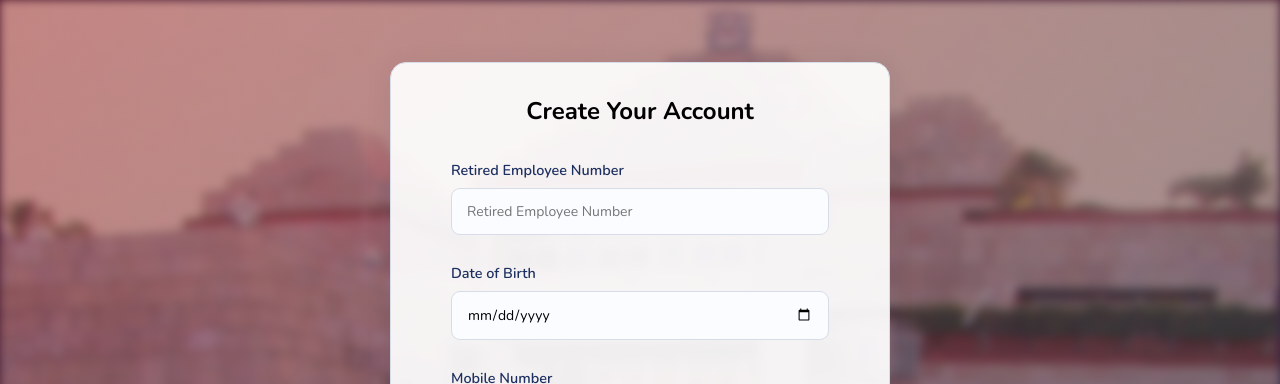
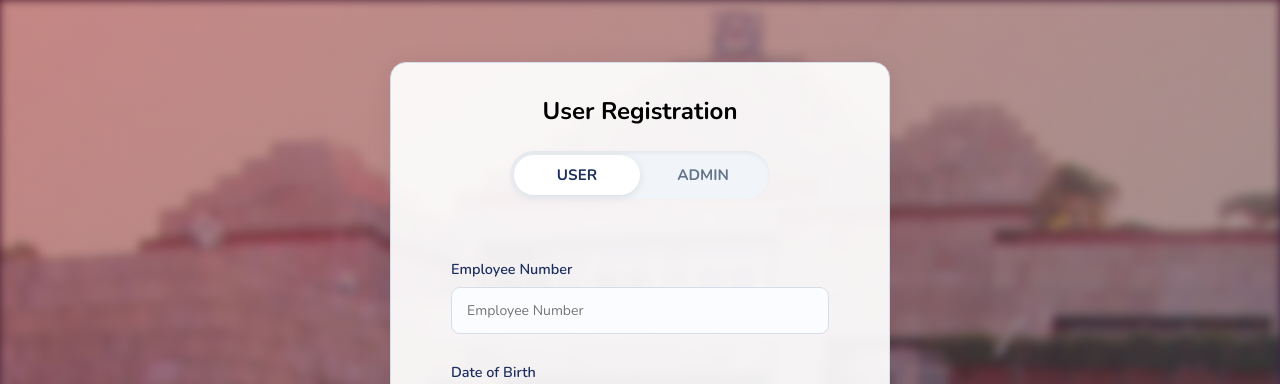
Before and after one commit to Shrutik-0101/Hamesha-Nalconian-Portal, a React (Vite) app: page /register in a window 1280 px wide. Shown: the top 384 px of the page. Built offline with nearby package versions, Linux system fonts and the light colour scheme; no server answers.

Commit message:
feat: enhance login and registration forms with role selection and validation updates

```diff
--- a/src/pages/Login.jsx
+++ b/src/pages/Login.jsx
@@ -17,11 +17,12 @@ export default function Login() {
   const [showPassword, setShowPassword] = useState(false);
   const [captchaToken, setCaptchaToken] = useState(null);
   const [isLoading, setIsLoading] = useState(false);
+  const [role, setRole] = useState('USER');
 
   const validateForm = () => {
     const newErrors = {};
-    if (!formData.employeeNumber || !/^\d+$/.test(formData.employeeNumber)) {
-      newErrors.employeeNumber = 'Retired Employee Number is required (numbers only).';
+    if (!formData.employeeNumber || !/^\d{6}$/.test(formData.employeeNumber)) {
+      newErrors.employeeNumber = 'Employee Number is required (exactly 6 digits).';
     }
     if (!formData.password) {
       newErrors.password = 'Password is required.';
@@ -48,7 +49,7 @@ export default function Login() {
 
     setIsLoading(true);
     try {
-      const data = await loginUser({ ...formData, captchaToken });
+      const data = await loginUser({ ...formData, captchaToken, role });
 
       localStorage.setItem('token', data.token);
       localStorage.setItem('user', JSON.stringify(data.user));
@@ -75,15 +76,78 @@ export default function Login() {
       <ToastContainer />
       <div className="auth-page">
         <div className="card auth-card" style={{ maxWidth: '400px', margin: '4rem auto', padding: '2rem' }}>
-          <h2 style={{ textAlign: 'center', marginBottom: '0.3rem', color: '#1d2f60' }}>Login to Your Account</h2>
+          <h2 style={{ textAlign: 'center', marginBottom: '1.5rem', color: '#1d2f60' }}>
+            {role === 'ADMIN' ? 'Admin Login' : 'User Login'}
+          </h2>
+
+          <div className="role-switch-container" style={{ display: 'flex', justifyContent: 'center', marginBottom: '2rem' }}>
+            <div style={{
+              position: 'relative',
+              display: 'flex',
+              background: '#f1f5f9',
+              borderRadius: '30px',
+              padding: '4px',
+              width: '260px',
+              boxShadow: 'inset 0 2px 4px rgba(0,0,0,0.06)'
+            }}>
+              <div style={{
+                position: 'absolute',
+                top: '4px',
+                left: role === 'USER' ? '4px' : '130px',
+                width: '126px',
+                height: 'calc(100% - 8px)',
+                background: '#fff',
+                borderRadius: '26px',
+                boxShadow: '0 2px 8px rgba(0,0,0,0.1)',
+                transition: 'all 0.3s cubic-bezier(0.4, 0, 0.2, 1)'
+              }} />
+              <button
+                type="button"
+                onClick={() => setRole('USER')}
+                style={{
+                  flex: 1,
+                  zIndex: 1,
+                  background: 'none',
+                  border: 'none',
+                  padding: '10px 16px',
+                  fontSize: '0.95rem',
+                  fontWeight: '700',
+                  color: role === 'USER' ? '#1d2f60' : '#64748b',
+                  cursor: 'pointer',
+                  transition: 'color 0.3s ease'
+                }}
+              >
+                USER
+              </button>
+              <button
+                type="button"
+                onClick={() => setRole('ADMIN')}
+                style={{
+                  flex: 1,
+                  zIndex: 1,
+                  background: 'none',
+                  border: 'none',
+                  padding: '10px 16px',
+                  fontSize: '0.95rem',
+                  fontWeight: '700',
+                  color: role === 'ADMIN' ? '#1d2f60' : '#64748b',
+                  cursor: 'pointer',
+                  transition: 'color 0.3s ease'
+                }}
+              >
+                ADMIN
+              </button>
+            </div>
+          </div>
+
           <div className="auth-body">
             <form onSubmit={handleSubmit} style={{ display: 'flex', flexDirection: 'column', gap: '1rem' }}>
               <div className="form-group">
-                <label style={{ display: 'block', marginBottom: '0.5rem', fontSize: '0.9rem', fontWeight: '600', color: '#1d2f60' }}>Retired Employee Number</label>
+                <label style={{ display: 'block', marginBottom: '0.5rem', fontSize: '0.9rem', fontWeight: '600', color: '#1d2f60' }}>Employee Number</label>
                 <input
                   name="employeeNumber"
                   className="input"
-                  placeholder="Retired Employee Number"
+                  placeholder="Employee Number"
                   value={formData.employeeNumber}
                   onChange={handleChange}
                   style={{ width: '100%', padding: '0.75rem' }}
--- a/src/pages/Register.jsx
+++ b/src/pages/Register.jsx
@@ -23,6 +23,7 @@ export default function Register() {
   const [showConfirmPassword, setShowConfirmPassword] = useState(false);
   const [captchaToken, setCaptchaToken] = useState(null);
   const [isLoading, setIsLoading] = useState(false);
+  const [role, setRole] = useState('USER');
   const isSubmittingRef = useRef(false);
 
   // OTP Modal State
@@ -70,8 +71,8 @@ export default function Register() {
   const validateForm = () => {
     const newErrors = {};
 
-    if (!formData.employeeNumber || !/^\d+$/.test(formData.employeeNumber)) {
-      newErrors.employeeNumber = 'Retired employee number is required (numbers only).';
+    if (!formData.employeeNumber || !/^\d{6}$/.test(formData.employeeNumber)) {
+      newErrors.employeeNumber = 'Employee number is required (exactly 6 digits).';
     }
     if (!formData.dob) {
       newErrors.dob = 'Date of birth is required.';
@@ -146,6 +147,7 @@ export default function Register() {
       // Complete registration with OTP
       await registerUser({
         ...formData,
+        role,
         otp,
       });
 
@@ -183,13 +185,76 @@ export default function Register() {
       <ToastContainer />
       <div className="auth-page">
         <div className="card auth-card" style={{ maxWidth: '500px', margin: '2rem auto', padding: '2rem' }}>
-          <h2 style={{ textAlign: 'center', marginBottom: '0.3rem', color: '#000000' }}>Create Your Account</h2>
+          <h2 style={{ textAlign: 'center', marginBottom: '1.5rem', color: '#000000' }}>
+            {role === 'ADMIN' ? 'Admin Registration' : 'User Registration'}
+          </h2>
+
+          <div className="role-switch-container" style={{ display: 'flex', justifyContent: 'center', marginBottom: '2rem' }}>
+            <div style={{
+              position: 'relative',
+              display: 'flex',
+              background: '#f1f5f9',
+              borderRadius: '30px',
+              padding: '4px',
+              width: '260px',
+              boxShadow: 'inset 0 2px 4px rgba(0,0,0,0.06)'
+            }}>
+              <div style={{
+                position: 'absolute',
+                top: '4px',
+                left: role === 'USER' ? '4px' : '130px',
+                width: '126px',
+                height: 'calc(100% - 8px)',
+                background: '#fff',
+                borderRadius: '26px',
+                boxShadow: '0 2px 8px rgba(0,0,0,0.1)',
+                transition: 'all 0.3s cubic-bezier(0.4, 0, 0.2, 1)'
+              }} />
+              <button
+                type="button"
+                onClick={() => setRole('USER')}
+                style={{
+                  flex: 1,
+                  zIndex: 1,
+                  background: 'none',
+                  border: 'none',
+                  padding: '10px 16px',
+                  fontSize: '0.95rem',
+                  fontWeight: '700',
+                  color: role === 'USER' ? '#1d2f60' : '#64748b',
+                  cursor: 'pointer',
+                  transition: 'color 0.3s ease'
+                }}
+              >
+                USER
+              </button>
+              <button
+                type="button"
+                onClick={() => setRole('ADMIN')}
+                style={{
+                  flex: 1,
+                  zIndex: 1,
+                  background: 'none',
+                  border: 'none',
+                  padding: '10px 16px',
+                  fontSize: '0.95rem',
+                  fontWeight: '700',
+                  color: role === 'ADMIN' ? '#1d2f60' : '#64748b',
+                  cursor: 'pointer',
+                  transition: 'color 0.3s ease'
+                }}
+              >
+                ADMIN
+              </button>
+            </div>
+          </div>
+
           <div className="auth-body">
             <form onSubmit={handleSubmit} style={{ display: 'flex', flexDirection: 'column', gap: '1rem' }}>
 
               <div className="form-group">
-                <label style={{ display: 'block', marginBottom: '0.5rem', fontSize: '0.9rem', fontWeight: '600', color: '#1d2f60' }}>Retired Employee Number</label>
-                <input name="employeeNumber" className="input" placeholder="Retired Employee Number" value={formData.employeeNumber} onChange={handleChange} />
+                <label style={{ display: 'block', marginBottom: '0.5rem', fontSize: '0.9rem', fontWeight: '600', color: '#1d2f60' }}>Employee Number</label>
+                <input name="employeeNumber" className="input" placeholder="Employee Number" value={formData.employeeNumber} onChange={handleChange} />
                 {errors.employeeNumber && <span style={{ color: 'red', fontSize: '0.8rem' }}>{errors.employeeNumber}</span>}
               </div>
 
```
Also changed, not shown: 1 other file (tests, documents, lock files or other folders).
